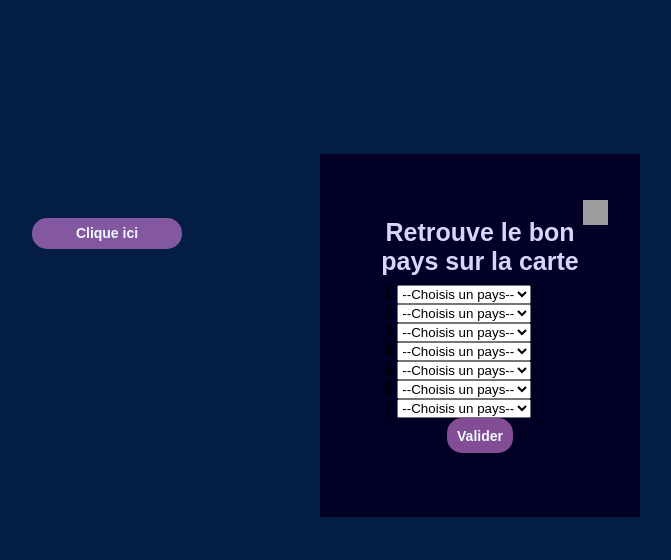
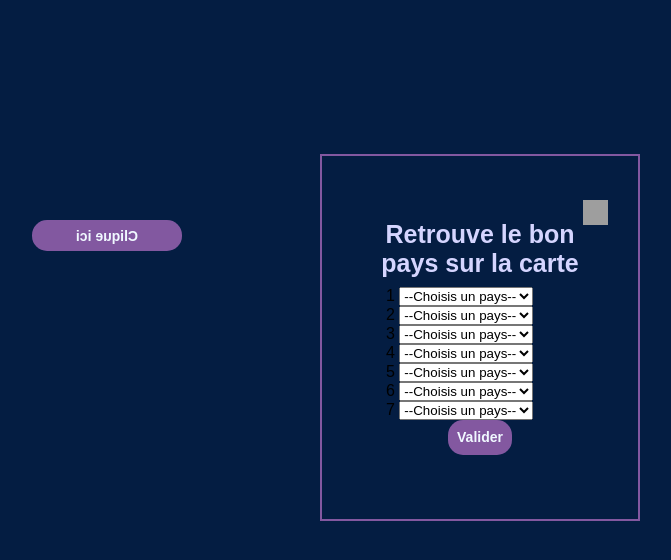
Before and after one commit to LauraSpy/Exercice-Stan, a plain HTML site: page stan.html in a window 1280 px wide. In both pictures the pointer is over the button "Clique ici". Shown: the whole page, without its empty margins (160-831 px from the left). Drawn offline with Linux system fonts and the light colour scheme; grey boxes are pictures that could not be loaded.

Commit message:
animation sur bouton

```diff
--- a/stan.css
+++ b/stan.css
@@ -21,9 +21,11 @@ body {
     align-items: center;
     width: 25%;
     margin: auto;
-    background-color: rgb(2, 0, 36);
+    border: 2px solid rgba(210, 126, 219, 0.614);
     padding: 5%;
 }
+
+.question {}
 
 .box {
     position: absolute;
@@ -76,6 +78,10 @@ body {
     opacity: 1;
 }
 
+#showImage:hover {
+    transform: perspective(600px) rotateY(180deg);
+}
+
 h1 {
     color: rgb(213, 213, 255);
     padding-bottom: 5%;
@@ -109,7 +115,7 @@ h1 {
 
 .submit-btn:hover {
     background-color: rgba(210, 126, 219, 1);
-    transition: all ease-in-out 0.5s;
+    transform: translateX(10px);
     cursor: pointer;
 }
 
```
